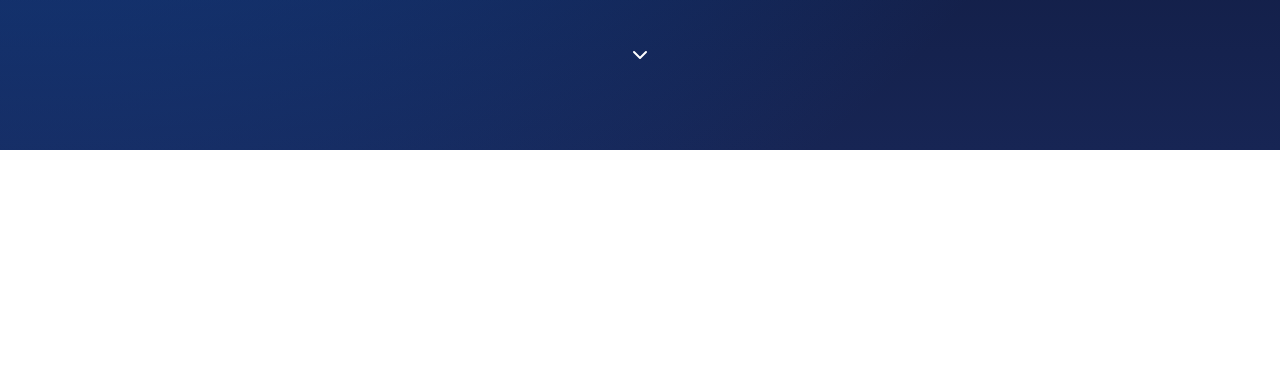
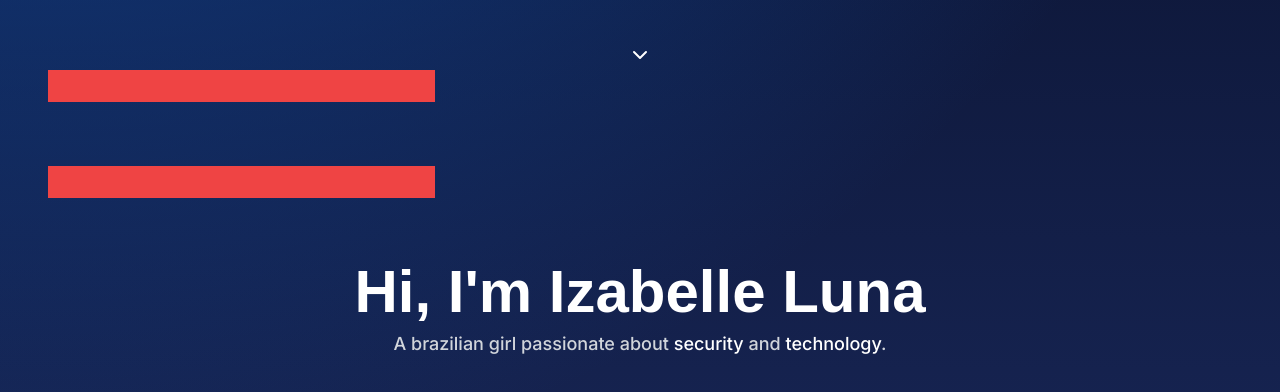
Before and after one commit to zabeluna/my-blog, a Next.js app: page / in a window 1280 px wide. Shown: the part 850-1242 px from the top of the page. Before the commit the page ends 1000 px from the top, so only its background shows below. Built offline with nearby package versions, Linux system fonts and the light colour scheme; a web font is replaced by a local one.

Commit message:
grid  added

```diff
--- a/components/hero-section.tsx
+++ b/components/hero-section.tsx
@@ -26,7 +26,24 @@ const HeroSection = () => {
         </div>
       </div>
       <ChevronDown className="mx-auto animate-bounce" />
+
+      <div className="grid grid-cols-1 sm:grid-cols-2 md:grid-cols-3 gap-3 px-12 md:mb-16 text-center order-last">
+      <div className="bg-red-500 p-4"></div> </div>
+      <div className="grid grid-cols-1 sm:grid-cols-2 md:grid-cols-3 gap-3 px-12 md:mb-16 text-center order-last">
+  <div className="bg-red-500 p-4"></div> </div>
+
+      <div className="flex-col gap-3 px-12 md:mb-16 order-last text-center">
+          <h1 className="text-5xl leading-tight md:leading-none md:text-6xl font-header font-semibold">
+            Hi, I&apos;m Izabelle Luna
+          </h1>
+          <p className="text-lg text-gray-300 font-medium mt-2">
+            A brazilian girl passionate about{" "}
+            <span className="text-white">security</span> and{" "}
+            <span className="text-white">technology</span>.
+          </p>
+        </div>
     </>
+
   );
 };
 
```
Also changed, not shown: 1 other file (tests, documents, lock files or other folders).
